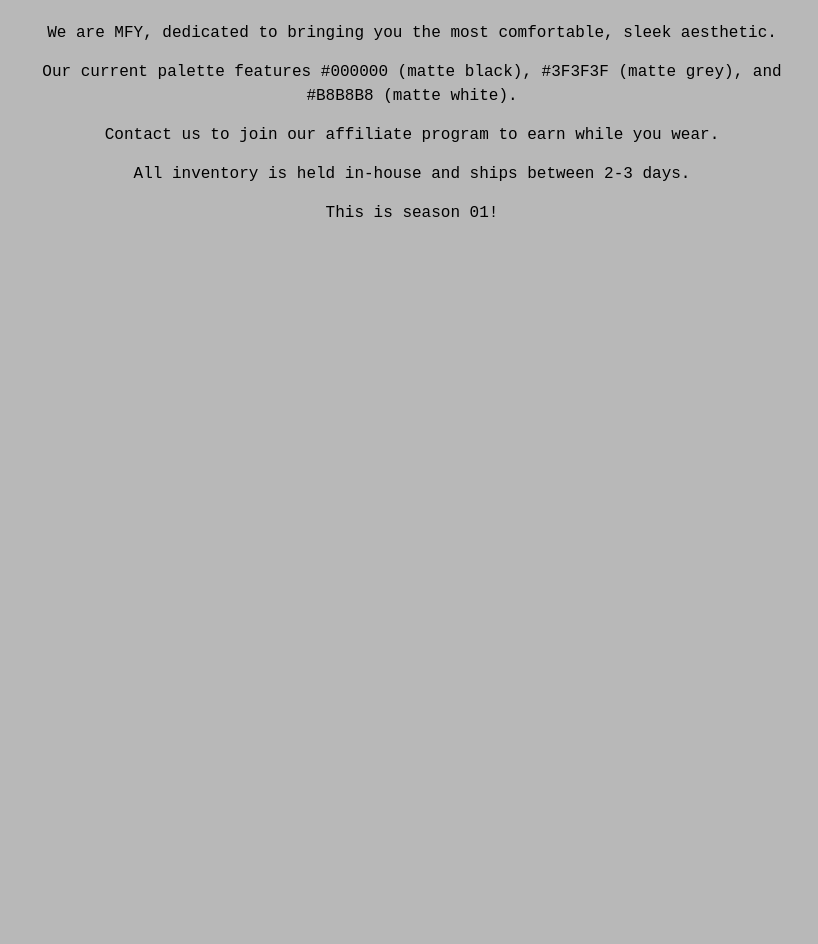
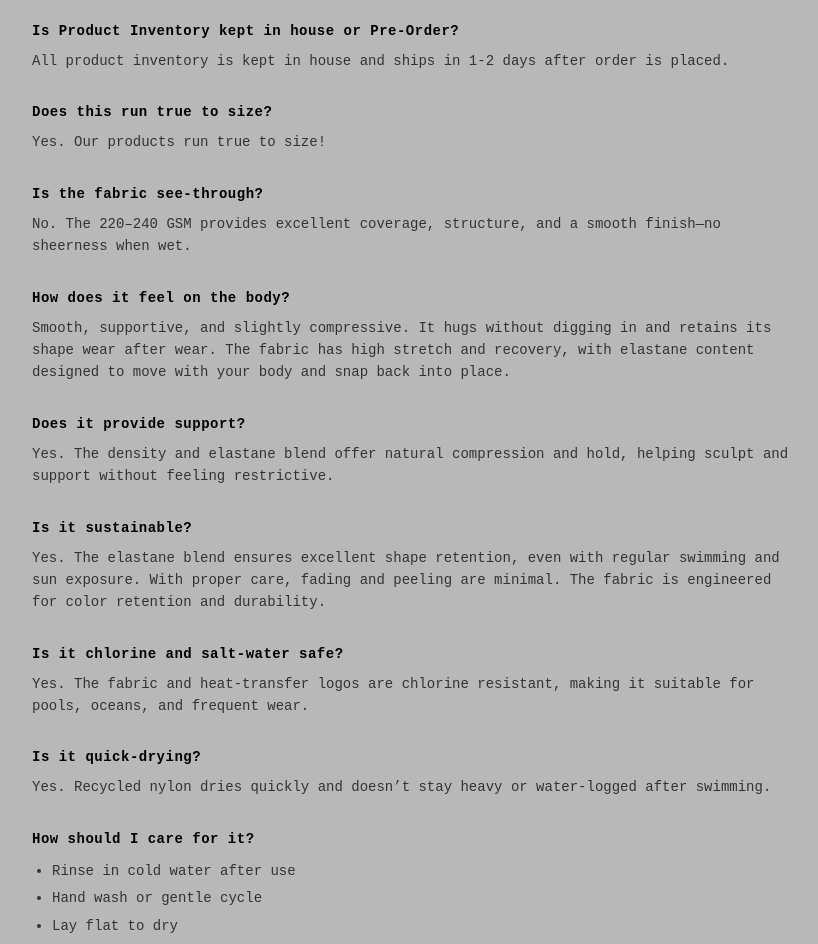
Before and after one commit to Cfagundo/mfystore, a React (Vite) app: page / in a window 1280 px wide. Shown: the part 1240-2184 px from the top of the page, without its empty margins (228-1046 px from the left). Before the commit the page ends 1560 px from the top, so only its background shows below. Built offline with nearby package versions, Linux system fonts and the light colour scheme; what shopify-buy would draw is missing.

Commit message:
Update FAQ content and styling

```diff
--- a/src/components/Home.css
+++ b/src/components/Home.css
@@ -99,3 +99,34 @@
 .about-section p {
     margin-bottom: 15px;
 }
+
+/* FAQ Styles */
+.faq-content {
+    text-align: left;
+    max-width: 800px;
+    margin: 0 auto;
+}
+
+.faq-item {
+    margin-bottom: 30px;
+}
+
+.faq-item strong {
+    display: block;
+    margin-bottom: 8px;
+    font-size: 14px;
+    font-weight: 700;
+    letter-spacing: 0.5px;
+}
+
+.faq-item p,
+.faq-item ul {
+    font-size: 14px;
+    line-height: 1.6;
+    color: #333;
+    margin: 0;
+}
+
+.faq-item ul li {
+    margin-bottom: 5px;
+}
--- a/src/components/Home.jsx
+++ b/src/components/Home.jsx
@@ -75,21 +75,53 @@
             {/* About Section */}
             <div ref={aboutRef} id="about-section" className="about-section container">
                 <h2>FAQ</h2>
-                <p>
-                    We are MFY, dedicated to bringing you the most comfortable, sleek aesthetic.
-                </p>
-                <p>
-                    Our current palette features #000000 (matte black), #3F3F3F (matte grey), and #B8B8B8 (matte white).
-                </p>
-                <p>
-                    Contact us to join our affiliate program to earn while you wear.
-                </p>
-                <p>
-                    All inventory is held in-house and ships between 2-3 days.
-                </p>
-                <p>
-                    This is season 01!
-                </p>
+                <div className="faq-content">
+                    <div className="faq-item">
+                        <strong>Is Product Inventory kept in house or Pre-Order?</strong>
+                        <p>All product inventory is kept in house and ships in 1-2 days after order is placed.</p>
+                    </div>
+                    <div className="faq-item">
+                        <strong>Does this run true to size?</strong>
+                        <p>Yes. Our products run true to size!</p>
+                    </div>
+                    <div className="faq-item">
+                        <strong>Is the fabric see-through?</strong>
+                        <p>No. The 220–240 GSM provides excellent coverage, structure, and a smooth finish—no sheerness when wet.</p>
+                    </div>
+                    <div className="faq-item">
+                        <strong>How does it feel on the body?</strong>
+                        <p>Smooth, supportive, and slightly compressive. It hugs without digging in and retains its shape wear after wear. The fabric has high stretch and recovery, with elastane content designed to move with your body and snap back into place.</p>
+                    </div>
+                    <div className="faq-item">
+                        <strong>Does it provide support?</strong>
+                        <p>Yes. The density and elastane blend offer natural compression and hold, helping sculpt and support without feeling restrictive.</p>
+                    </div>
+                    <div className="faq-item">
+                        <strong>Is it sustainable?</strong>
+                        <p>Yes. The elastane blend ensures excellent shape retention, even with regular swimming and sun exposure. With proper care, fading and peeling are minimal. The fabric is engineered for color retention and durability.</p>
+                    </div>
+                    <div className="faq-item">
+                        <strong>Is it chlorine and salt-water safe?</strong>
+                        <p>Yes. The fabric and heat-transfer logos are chlorine resistant, making it suitable for pools, oceans, and frequent wear.</p>
+                    </div>
+                    <div className="faq-item">
+                        <strong>Is it quick-drying?</strong>
+                        <p>Yes. Recycled nylon dries quickly and doesn’t stay heavy or water-logged after swimming.</p>
+                    </div>
+                    <div className="faq-item">
+                        <strong>How should I care for it?</strong>
+                        <ul style={{ paddingLeft: '20px', margin: '10px 0' }}>
+                            <li>Rinse in cold water after use</li>
+                            <li>Hand wash or gentle cycle</li>
+                            <li>Lay flat to dry</li>
+                            <li>Avoid bleach, and fabric softeners</li>
+                        </ul>
+                    </div>
+                    <div className="faq-item">
+                        <strong>Can I return the swimsuit after purchase?</strong>
+                        <p>For hygienic purposes, swimwear is final sale and cannot be returned or exchanged.</p>
+                    </div>
+                </div>
             </div>
 
             {/* Modals */}
```
